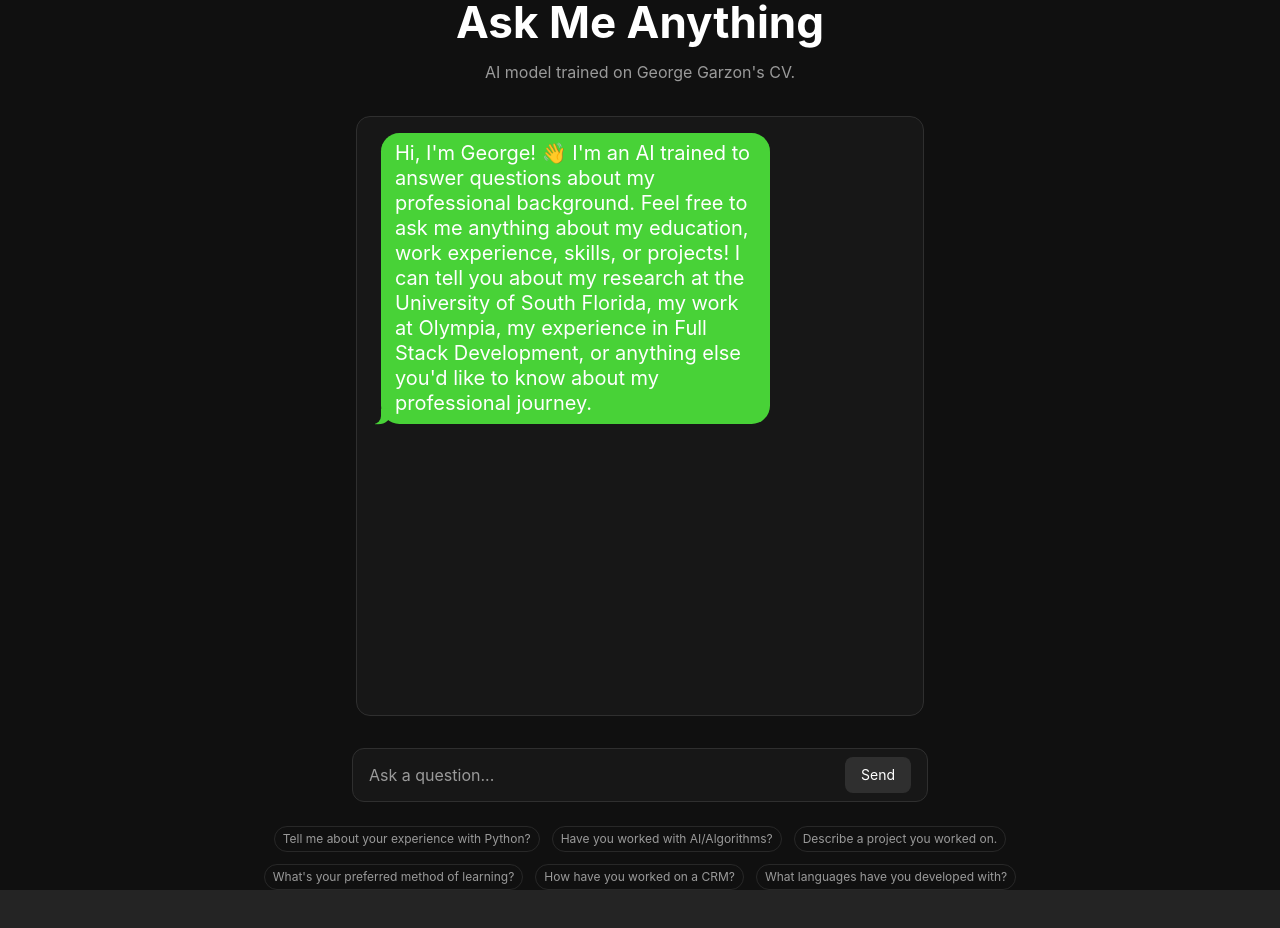
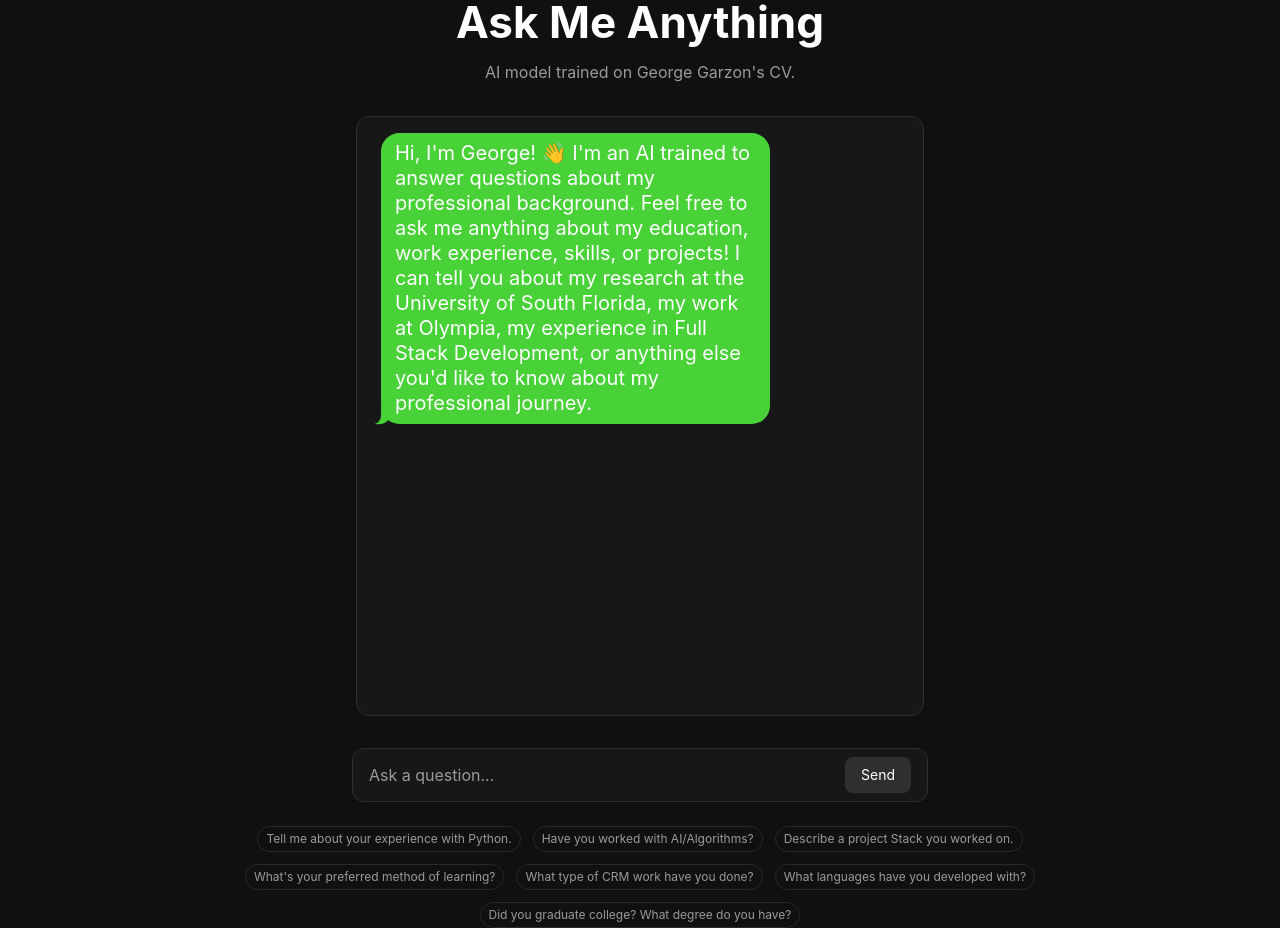
Before and after one commit to george-garzon/george-garzon-ama, a React (Vite) app in the folder apps/client/: page / in a window 1280 px wide. Before the commit the page ends 890 px from the top, so only its background shows below. Built offline with nearby package versions, Linux system fonts and the light colour scheme.

Commit message:
AI Chatbot - Ask me anything. 7th Commit - context changes

```diff
--- a/apps/client/src/App.jsx
+++ b/apps/client/src/App.jsx
@@ -6,12 +6,13 @@ function App() {
     const [answer, setAnswer] = useState('');
     const [loading, setLoading] = useState(false);
     const presetQuestions = [
-        "Tell me about your experience with Python?",
+        "Tell me about your experience with Python.",
         "Have you worked with AI/Algorithms?",
-        "Describe a project you worked on.",
+        "Describe a project Stack you worked on.",
         "What's your preferred method of learning?",
-        "How have you worked on a CRM?",
-        "What languages have you developed with?"
+        "What type of CRM work have you done?",
+        "What languages have you developed with?",
+        "Did you graduate college? What degree do you have?"
     ];
     const renderPresetButton = (question) => (
         <button
```
Also changed, not shown: 1 other file (tests, documents, lock files or other folders).
